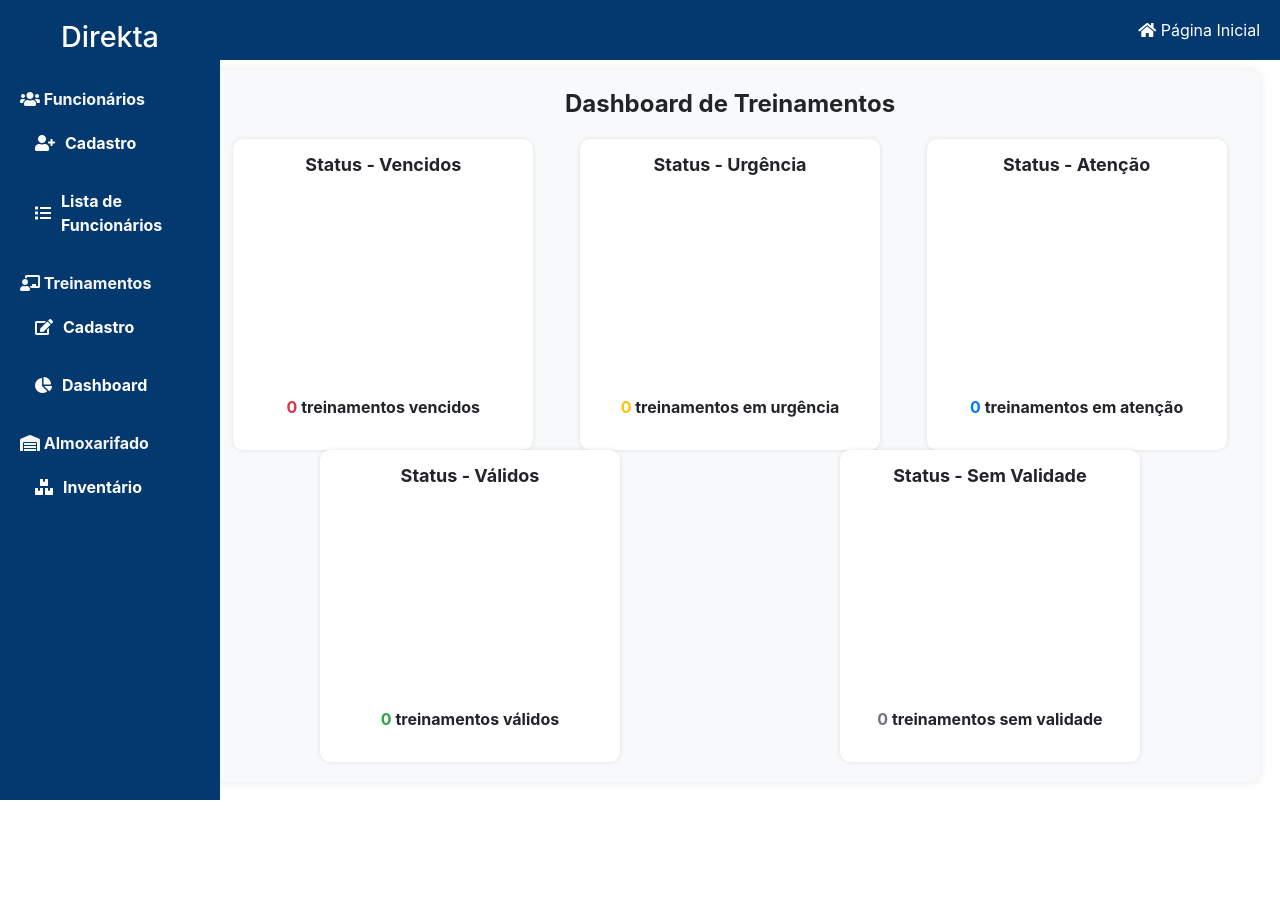
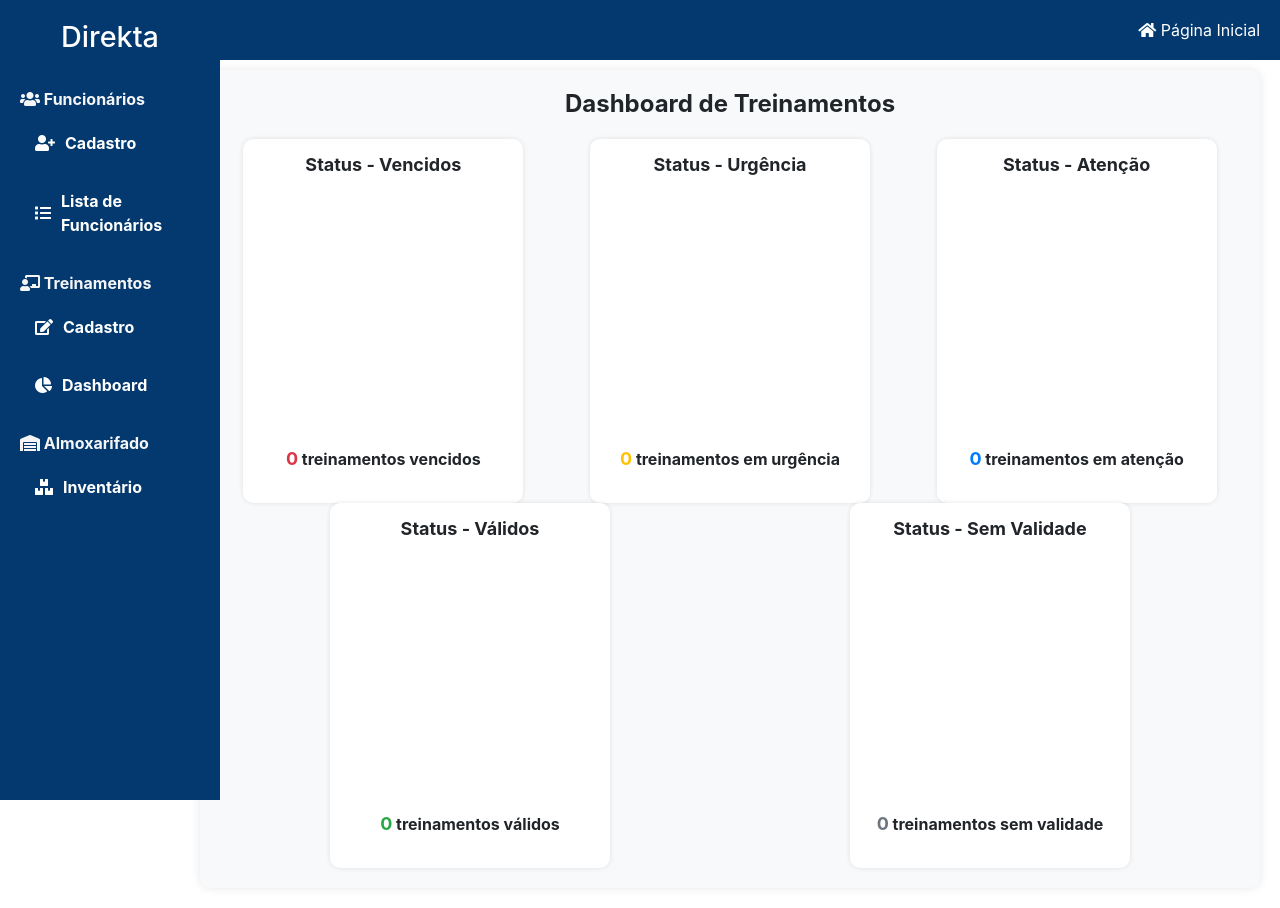
Before and after one commit to joaopedrodirekta/Direkta_Vale, a Django app: page /treinamentos/dashboard/ in a window 1280 px wide. Before the commit the page ends 800 px from the top, so only its background shows below. Run offline with Django 5.2, Linux system fonts and the light colour scheme; data that the repository does not hold is empty; a map, chart or similar area stays blank; some libraries are stand-ins or nearby versions.

Commit message:
Ajustes dos graficos

```diff
--- a/treinamentos/templates/treinamentos/dashboard.html
+++ b/treinamentos/templates/treinamentos/dashboard.html
@@ -28,9 +28,7 @@
     }
 
     .chart-box {
-        width: 30%;
-        max-width: 300px;
-        min-width: 250px;
+        width: 280px;
         text-align: center;
         background-color: white;
         padding: 15px;
@@ -50,9 +48,13 @@
         margin-top: 10px;
     }
 
+    .chart-box span {
+        font-size: 18px;
+    }
+
     canvas {
-        max-width: 100% !important;
-        height: 200px !important;
+        width: 100% !important;
+        height: auto !important;
     }
 </style>
 
@@ -106,14 +108,19 @@
         semValidade: {{ sem_validade }},
     };
 
-    // Função para criar gráfico de rosca
+    // 🚨 Correção na matemática: Calculando corretamente o total restante
+    function calcularRestante(valor) {
+        return totalTreinamentos - valor >= 0 ? totalTreinamentos - valor : 0;
+    }
+
+    // 🏆 Função para criar gráfico de rosca
     function criarGraficoRosca(ctx, titulo, valor, cor) {
         new Chart(ctx, {
             type: "doughnut",
             data: {
-                labels: [titulo, "Total"],
+                labels: [titulo, "Outros"],
                 datasets: [{
-                    data: [valor, totalTreinamentos - valor],
+                    data: [valor, calcularRestante(valor)],
                     backgroundColor: [cor, "#000000"]
                 }]
             },
@@ -123,7 +130,7 @@
                     legend: { display: false },
                     title: { display: false }
                 },
-                cutout: "70%" // Ajusta o tamanho do círculo no meio
+                cutout: "60%" // Ajusta o tamanho do círculo no meio
             }
         });
     }
```
